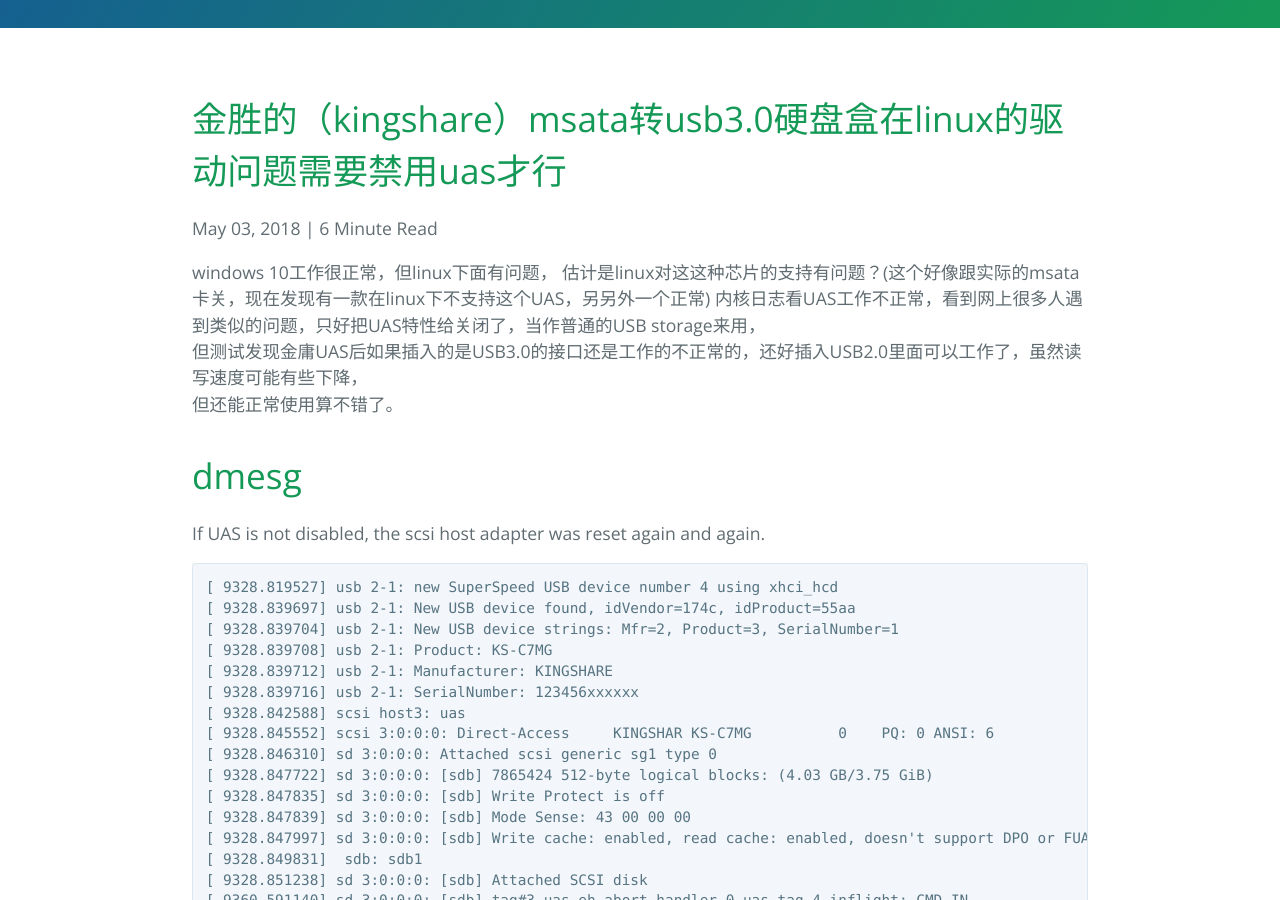
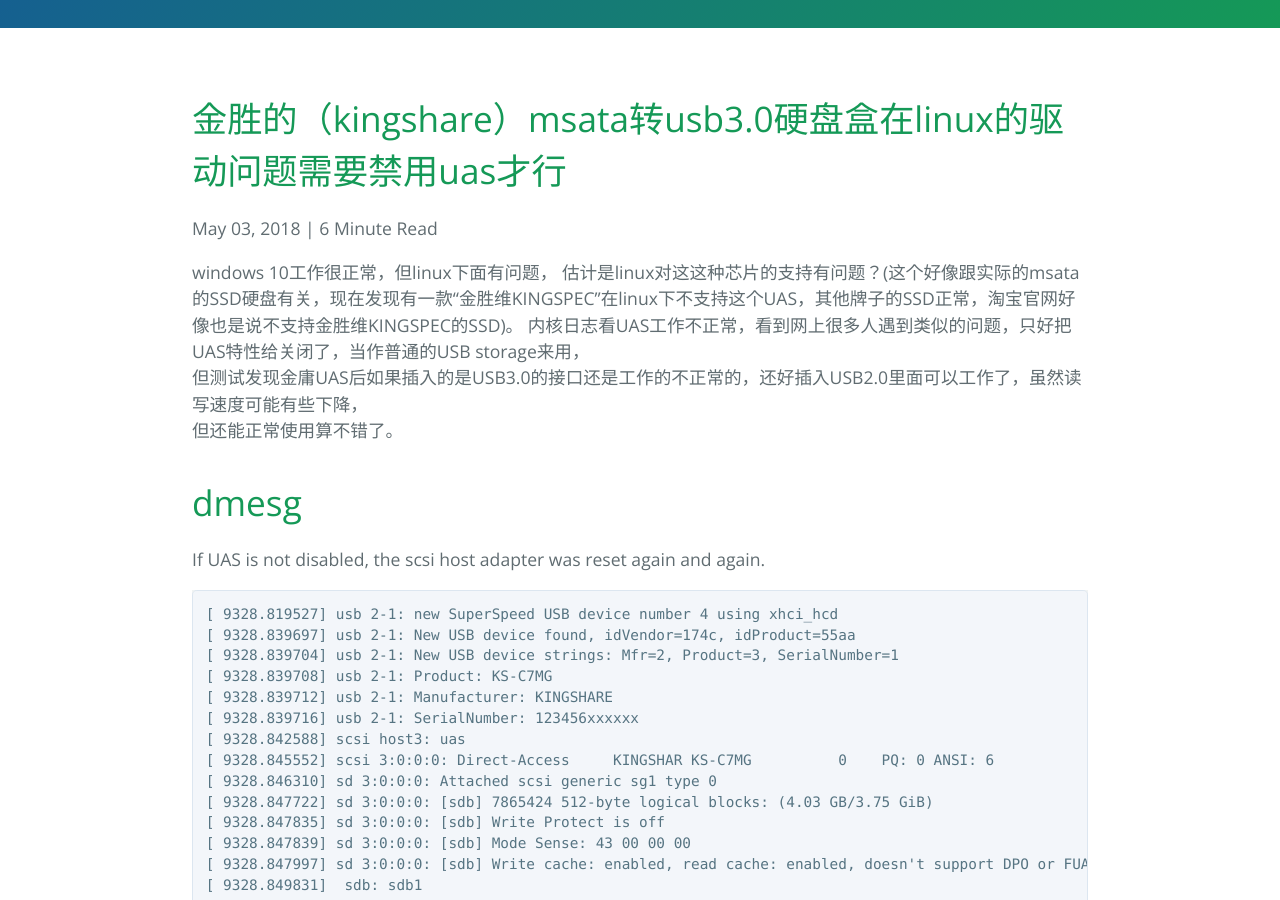
Before and after one commit to gmd20/gmd20.github.io, a Jekyll site: the page built from _posts/2018-05-03-金胜的（kingshare）msata转USB3.0硬盘盒在linux的驱动问题需要禁用uas才行.markdown, in a window 1280 px wide and 900 px high, scrolled down 355 px. Built offline with Jekyll 4.4.1, drawn with Linux system fonts in a browser that asks for light colours; Markdown is read by kramdown in place of the engine named in the settings; comment, search, counter and statistics services are not loaded.

Commit message:
Update 2018-05-03-金胜的（kingshare）msata转USB3.0硬盘盒在linux的驱动问题需要禁用uas才行.markdown

```diff
--- a/_posts/2018-05-03-金胜的（kingshare）msata转USB3.0硬盘盒在linux的驱动问题需要禁用uas才行.markdown
+++ b/_posts/2018-05-03-金胜的（kingshare）msata转USB3.0硬盘盒在linux的驱动问题需要禁用uas才行.markdown
@@ -1,4 +1,4 @@
-windows 10工作很正常，但linux下面有问题， 估计是linux对这这种芯片的支持有问题？(这个好像跟实际的msata卡关，现在发现有一款在linux下不支持这个UAS，另另外一个正常)
+windows 10工作很正常，但linux下面有问题， 估计是linux对这这种芯片的支持有问题？(这个好像跟实际的msata的SSD硬盘有关，现在发现有一款“金胜维KINGSPEC”在linux下不支持这个UAS，其他牌子的SSD正常，淘宝官网好像也是说不支持金胜维KINGSPEC的SSD)。
 内核日志看UAS工作不正常，看到网上很多人遇到类似的问题，只好把UAS特性给关闭了，当作普通的USB storage来用，
 但测试发现金庸UAS后如果插入的是USB3.0的接口还是工作的不正常的，还好插入USB2.0里面可以工作了，虽然读写速度可能有些下降，
 但还能正常使用算不错了。
```
